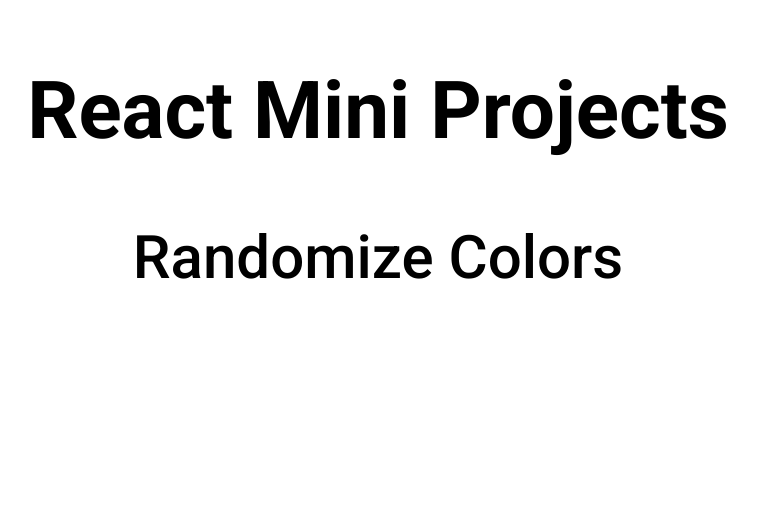
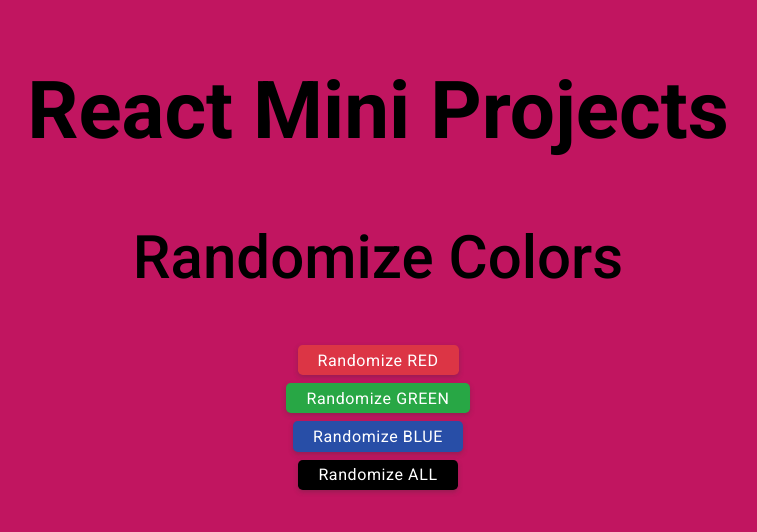
Before and after one commit to patbou02/react-mini-projects, a React (Create React App) app: page / in a window 1280 px wide. Shown: the top 532 px of the page, without its empty margins (262-1019 px from the left). Built offline with nearby package versions, Linux system fonts and the light colour scheme; the HTML template or start-up script is replaced by a standard one.

Commit message:
Imported useState and created multiple states for the Red, Green and Blue RGB values as well as a general one. Created randomize utility function to generate random #s and call appropirate state changing methods on click of their respective click handler.

```diff
--- a/src/projects/02-randomize-colors/RandomizeColors.jsx
+++ b/src/projects/02-randomize-colors/RandomizeColors.jsx
@@ -1,7 +1,35 @@
+import { useState } from 'react';
 import Title from '../../components/Title';
 
+const generateRandomNumber = (min, max) => Math.floor(Math.random() * (max - min) + 1) + min;
+
 export default function RandomizeColors() {
+
+  const [red, setRed] = useState(generateRandomNumber(0, 255));
+  const [green, setGreen] = useState(generateRandomNumber(0, 255));
+  const [blue, setBlue] = useState(generateRandomNumber(0, 255));
+
+  const redClickHandler = () => setRed(generateRandomNumber(0, 255));
+  const greenClickHandler = () => setGreen(generateRandomNumber(0, 255));
+  const blueClickHandler = () => setBlue(generateRandomNumber(0, 255));
+
+  const allClickHandler = () => {
+    setRed(generateRandomNumber(0, 255));
+    setGreen(generateRandomNumber(0, 255));
+    setBlue(generateRandomNumber(0, 255));
+  }
+
+  document.body.style.backgroundColor = `rgb(${red}, ${green}, ${blue})`;
+
   return (
-    <Title text="Randomize Colors" />
-  );
+    <div className="container m-auto text-center">
+      <Title text="Randomize Colors" />
+      <div className="d-flex flex-column">
+        <button onClick={redClickHandler} className="btn btn-danger">Randomize RED</button>
+        <button onClick={greenClickHandler} className="btn btn-success">Randomize GREEN</button>
+        <button onClick={blueClickHandler} className="btn btn-accept">Randomize BLUE</button>
+        <button onClick={allClickHandler} className="btn mt-3">Randomize ALL</button>
+      </div>
+    </div>
+);
 }
```
